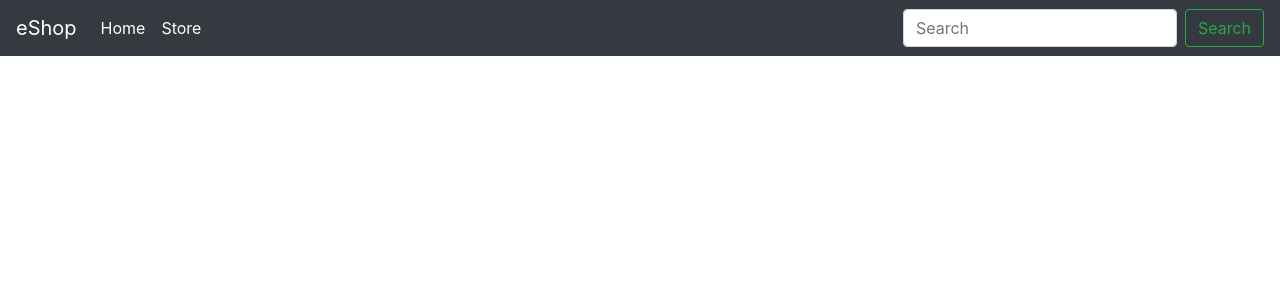
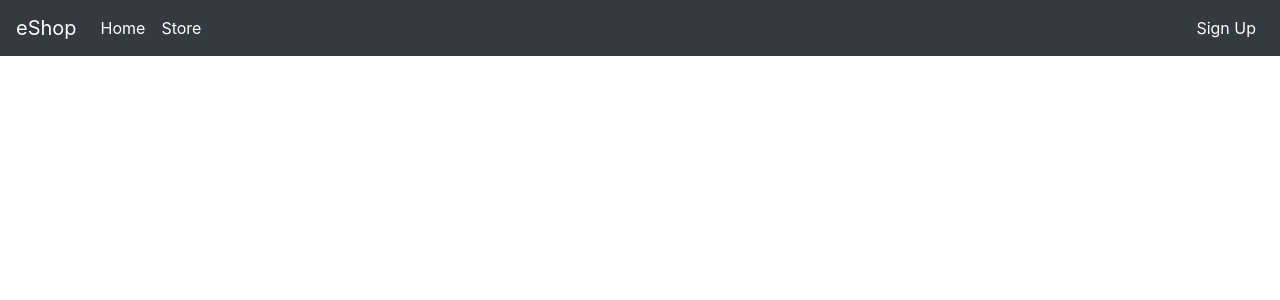
Before and after one commit to naheantarik/EShop_backend, a Django app: template store/templates/base.html in a window 1280 px wide. Shown: the top 300 px of the page. Run offline with Django 4.2, Linux system fonts and the light colour scheme; the template is opened without the code that fills it, so the values that code supplies are empty; some libraries are stand-ins or nearby versions.

Commit message:
Initial commit

```diff
--- a/store/templates/navbar.html
+++ b/store/templates/navbar.html
@@ -21,16 +21,11 @@
         <a class="nav-link" href="#">Store <span class="sr-only"></span></a>
       </li>
     </ul>
-    <form class="form-inline my-2 my-lg-0">
-      <input
-        class="form-control mr-sm-2"
-        type="search"
-        placeholder="Search"
-        aria-label="Search"
-      />
-      <button class="btn btn-outline-success my-2 my-sm-0" type="submit">
-        Search
-      </button>
-    </form>
+
+    <ul class="navbar-nav">
+      <li class="nav-item active">
+        <a class="nav-link" href="{% url 'signup' %}">Sign Up</a>
+      </li>
+    </ul>
   </div>
 </nav>
--- a/store/urls.py
+++ b/store/urls.py
@@ -5,5 +5,5 @@ from . import views
 
 urlpatterns = [
     path('', views.home, name='home'),
-    path('signup', views.Signup)
+    path('signup', views.Signup, name='signup')
 ]
```
